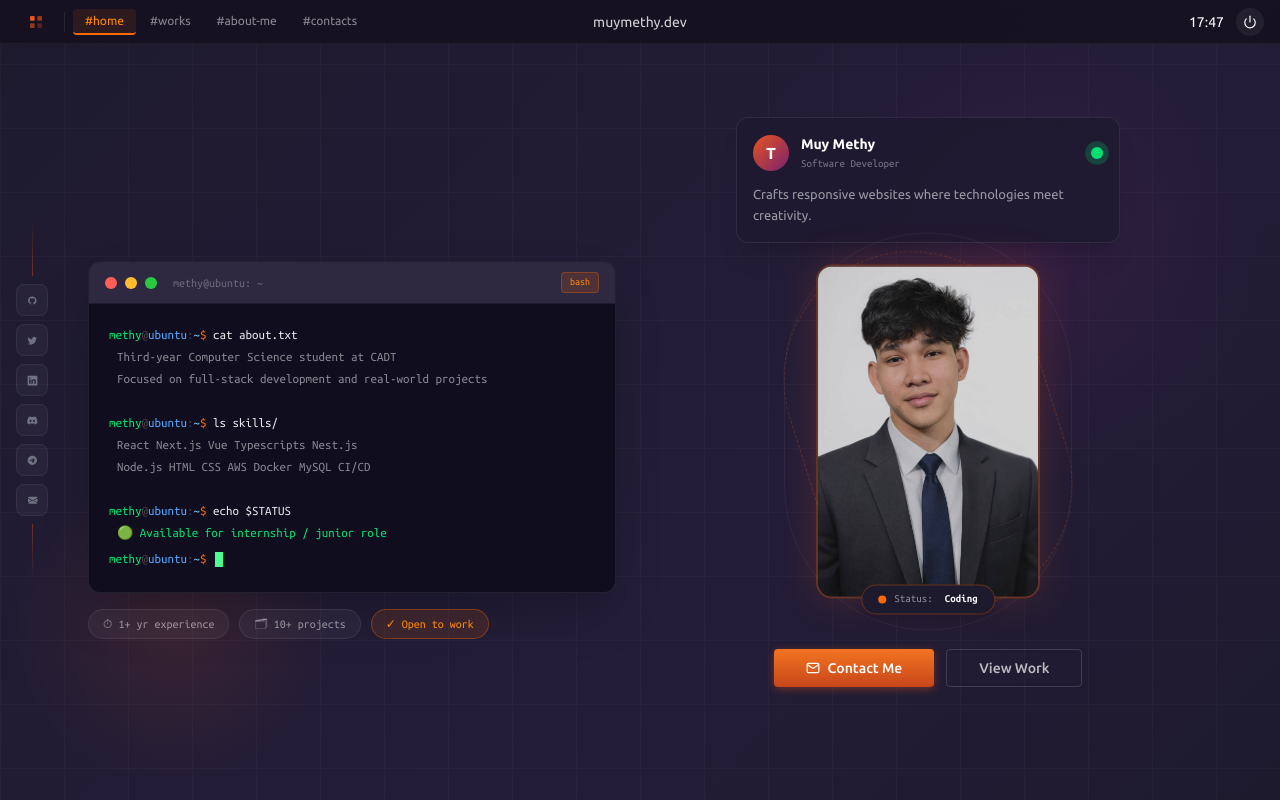
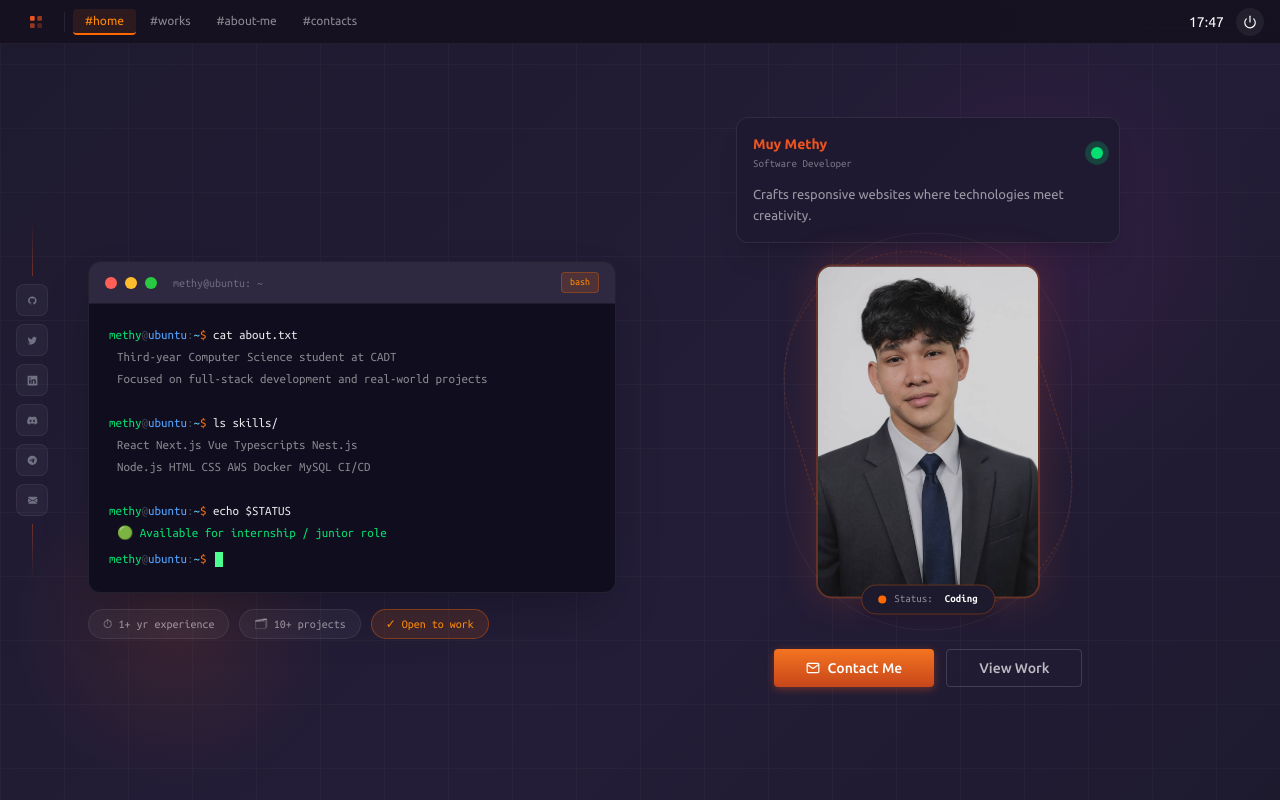
Before and after one commit to THY14/thy-portfolio_v001, a Next.js app: page / in a window 1280 px wide. Shown: the top 800 px of the page. Built offline with nearby package versions, Linux system fonts and the light colour scheme.

Commit message:
Chore : imporve nav bar UI

```diff
--- a/components/Hero.tsx
+++ b/components/Hero.tsx
@@ -164,10 +164,11 @@ export default function Hero() {
           <div className="w-full max-w-sm rounded-xl border border-white/8 p-4 shadow-xl anim-fade-right d-300"
             style={{ background: "rgba(30,26,48,0.9)", backdropFilter: "blur(12px)" }}>
             <div className="flex items-center gap-3 mb-3">
-              <div className="w-9 h-9 rounded-full flex items-center justify-center text-base font-bold text-white flex-shrink-0"
-                style={{ background: "linear-gradient(135deg,#E95420,#77216F)" }}>T</div>
+              {/* <div className="w-9 h-9 rounded-full flex items-center justify-center text-base font-bold text-white flex-shrink-0"
+                style={{ background: "linear-gradient(135deg,#E95420,#77216F)" }}>T</div> */}
+
               <div className="flex-1 min-w-0">
-                <p className="text-sm font-semibold text-white" style={{ fontFamily: "'Ubuntu',sans-serif" }}>Muy Methy</p>
+                <p className="text-sm font-semibold text-orange" style={{ fontFamily: "'Ubuntu',sans-serif" }}>Muy Methy</p>
                 <p className="text-[11px] text-white/40 mt-0.5" style={{ fontFamily: "'Ubuntu Mono',monospace" }}> Software Developer</p>
               </div>
               <div className="relative w-3 h-3">
--- a/components/Navbar.tsx
+++ b/components/Navbar.tsx
@@ -181,9 +181,9 @@ export default function Navbar() {
             })}
           </nav>
         </div>
-        <div className="absolute left-1/2 -translate-x-1/2 text-sm text-white/80 hidden md:block">
+        {/* <div className="absolute left-1/2 -translate-x-1/2 text-sm text-white/80 hidden md:block">
           muymethy.dev
-        </div>
+        </div> */}
         <div className="flex items-center gap-3">
           {battery !== null && (
             <div className="hidden sm:flex items-center gap-1 text-white/70 mt-[3px]">
```
